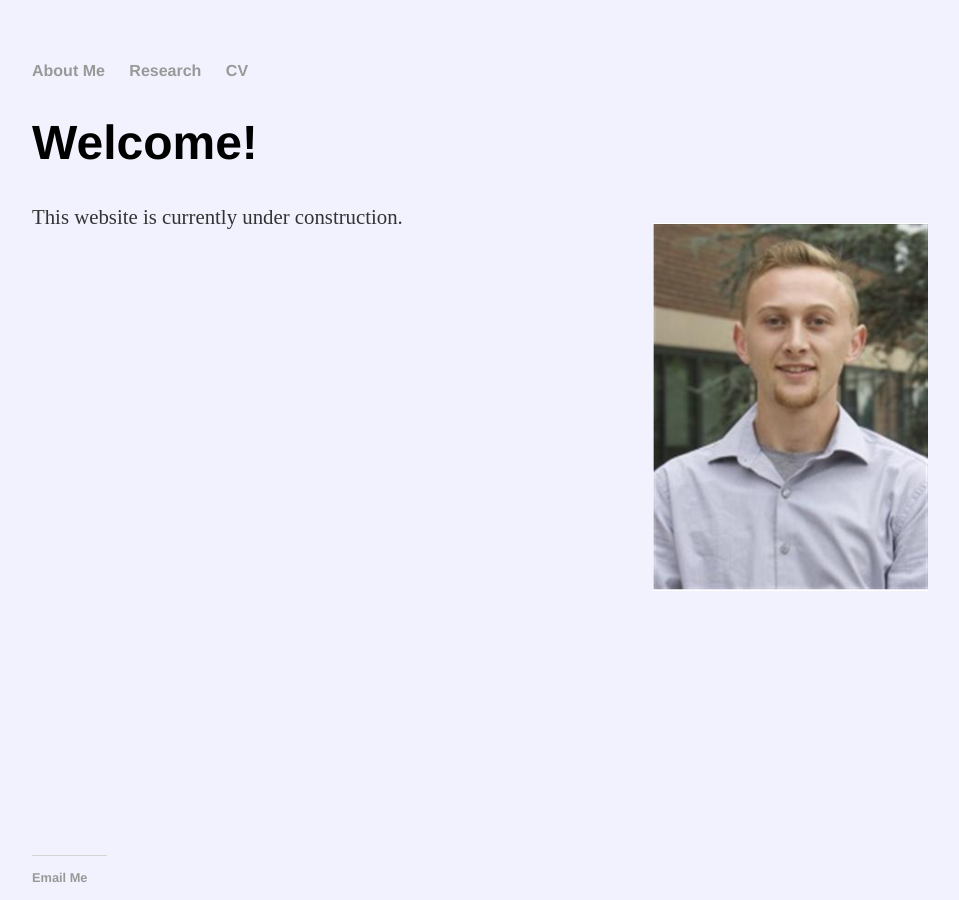
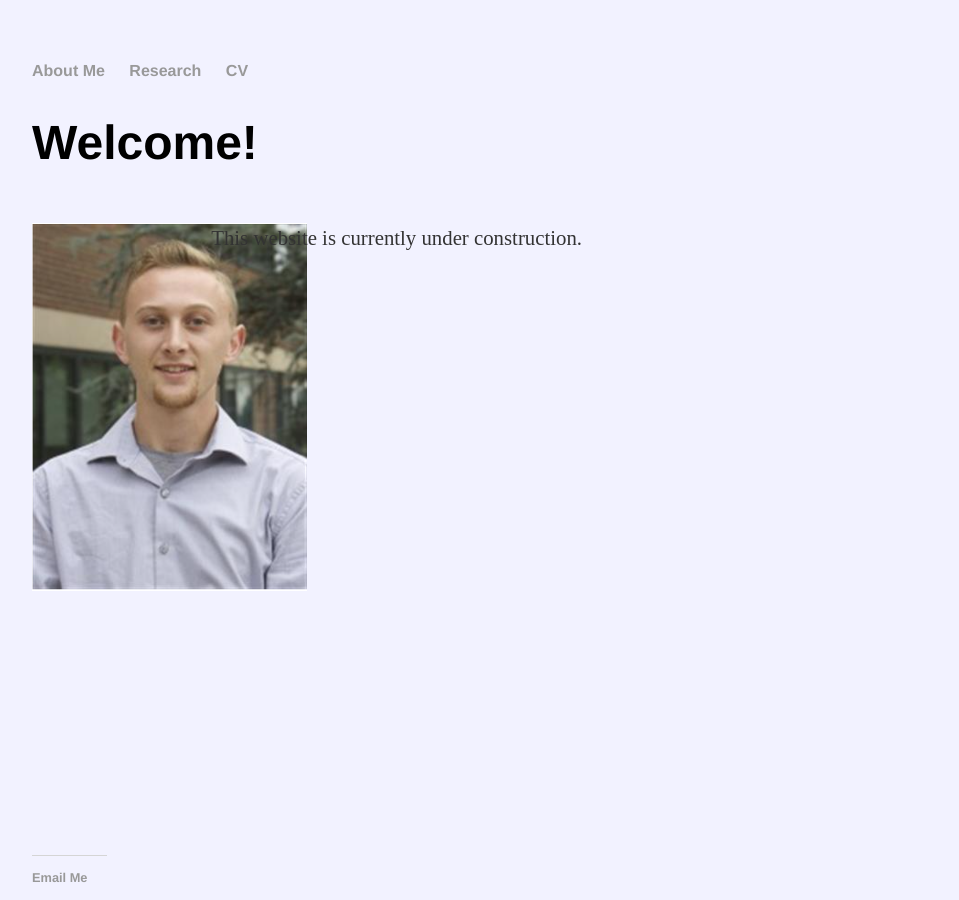
Before and after one commit to dhayes95/dhayes95.github.io, a Jekyll site: the page built from index.html, in a window 1280 px wide. Shown: the whole page, without its empty margins (160-1119 px from the left). Built offline with Jekyll 4.4.1, drawn with Linux system fonts in a browser that asks for light colours.

Commit message:
Update index.html

```diff
--- a/index.html
+++ b/index.html
@@ -4,8 +4,14 @@ title: Dan Hayes
 ---
 <div class="blurb">
 	<h1>Welcome!</h1>
+	    	<div style="width: 20%; float:left">
+   		<p><img src="HeadShotDan.PNG" width="275" height=auto></p>
+		</div>
 
-		<p style="float: right;"><img src="HeadShotDan.PNG" width="275" height=auto></p>
-    		<p>This website is currently under construction.</p>
+		<div style="width: 80%; float:right">
+   		<p>This website is currently under construction.</p>
+		</div>
+		<!--<p><img src="HeadShotDan.PNG" width="275" height=auto></p>-->
+    		<!--<p>This website is currently under construction.</p>-->
 
 </div><!-- /.blurb -->
```
